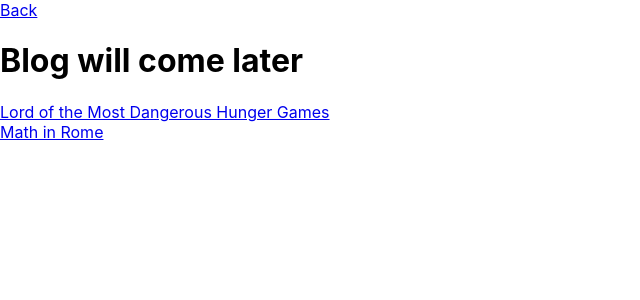
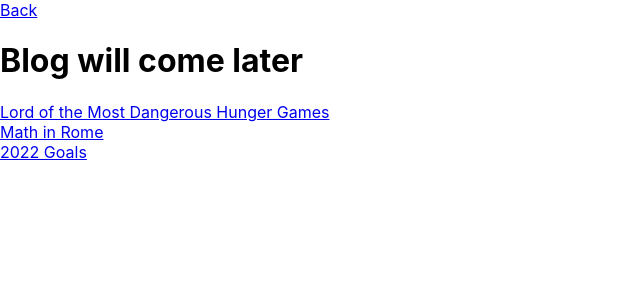
Before and after one commit to davidspindler/testingReactRouter, a React (Create React App) app: page /Blog in a window 1280 px wide. Shown: the top 300 px of the page, without its empty margins (0-640 px from the left). Built offline with nearby package versions, Linux system fonts and the light colour scheme.

Commit message:
add 2022 goals

```diff
--- a/src/pages/Blog.js
+++ b/src/pages/Blog.js
@@ -9,6 +9,8 @@ export default function Blog() {
         <a href="https://www.youtube.com/watch?v=CIjnzXxtM-A">Lord of the Most Dangerous Hunger Games</a>
         <br />
         <a href="https://docs.google.com/document/d/1_Mu392CzJ7lmZg-PQ3br3ZxXzCbIN6y3To-EAXGBVlE/edit?usp=sharing">Math in Rome</a>
+        <br />
+        <a href="https://docs.google.com/document/d/1Xu0NMSasV6-XCsrdHGqUaokclvnWWDViLrzdO1kQwfk/edit?usp=sharing">2022 Goals</a>
         </>
     )
 }
```
